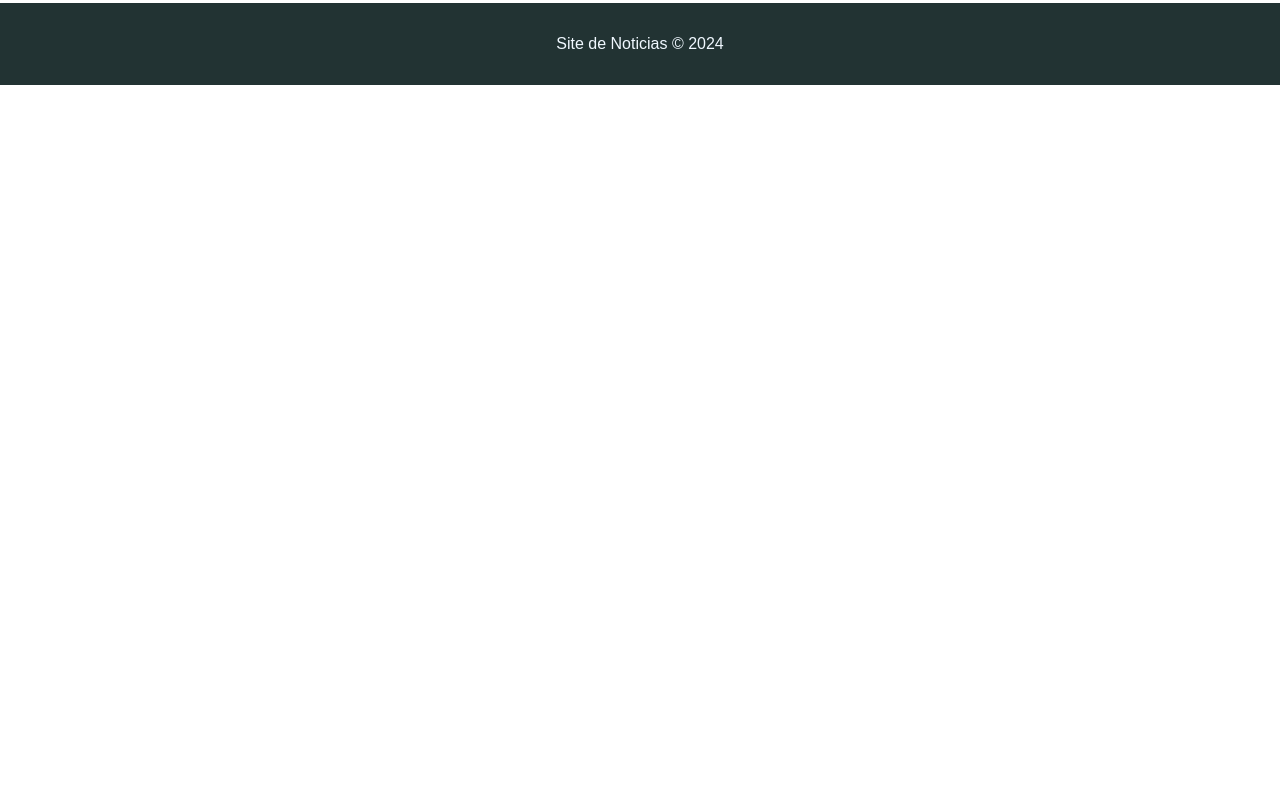
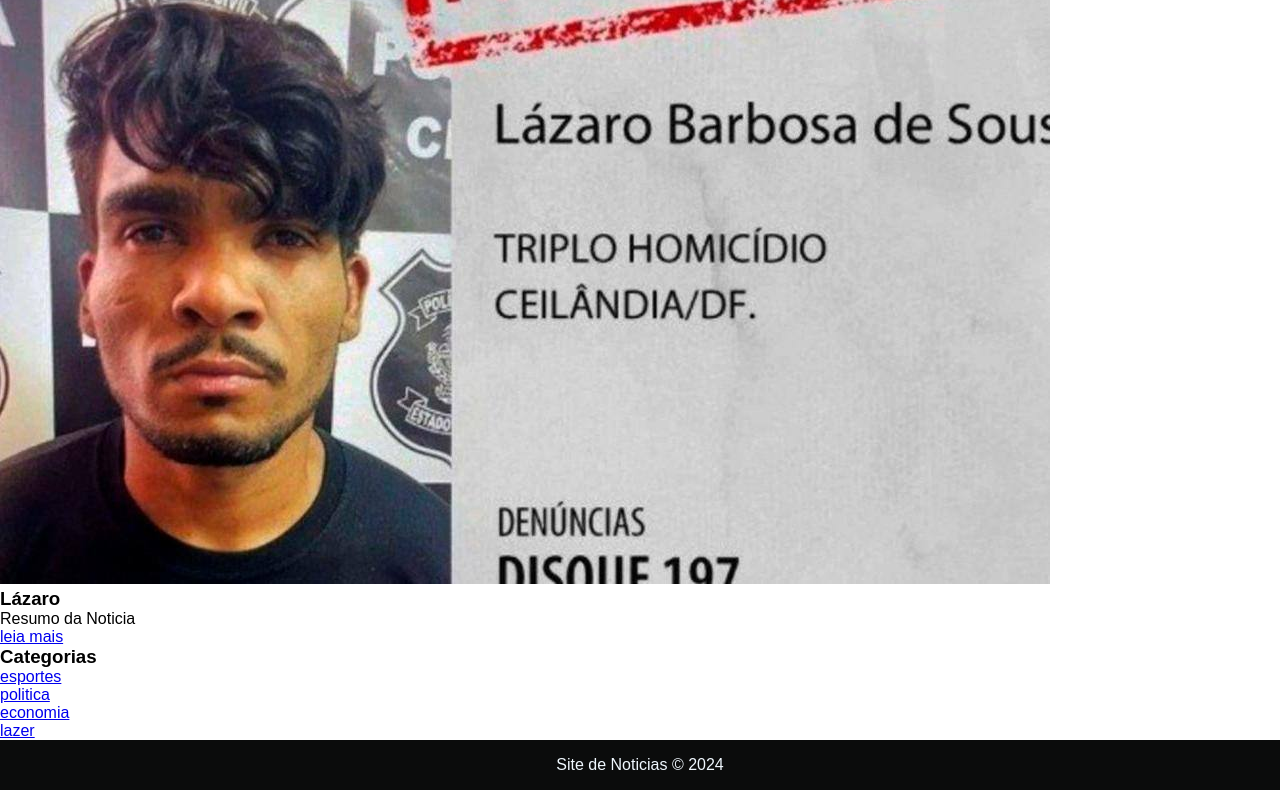
Before and after one commit to Mrmeskdev/style-css, a plain HTML site: page index.html in a window 1280 px wide. Shown: the part 1230-2020 px from the top of the page. Before the commit the page ends 1315 px from the top, so only its background shows below. Drawn offline with Linux system fonts and the light colour scheme.

Commit message:
projeto ews

```diff
--- a/style.css
+++ b/style.css
@@ -3,8 +3,12 @@
     padding: 0;
     font-family: Arial;
 }
+header{
+    position:fixed;
+    width: 100%;
+}
+header div{
 
-header{
     background-color: #333;
     color: #fff;
     display: flex;
@@ -12,8 +16,9 @@ header{
     align-items: center;
     padding: 10px 20px;
 }
-.h2{
-    text-align: center;
+
+h1{
+    font-family:sans-serif
 }
 nav ul{
     display: flex;
@@ -24,38 +29,13 @@ nav a {
     color: aliceblue;
     text-decoration: none;
 }
-.container {
-    display: flex;
-    margin: 1rem 0;
-    gap: 5rem;
-    justify-content: center;
-}
-.news-item{
-    border: 1px solid #333;
-    margin: 1.5rem;
-    box-shadow: rgba(0,0,0, .34) 4px 6px 8px;
-    padding: 1rem;
-    width: 600px;
-    display: flex;
-    flex-direction: column;
-    gap: 1rem;
-}
-.news-item img{
-    height: 200px;
-    object-fit: cover;
-}
-aside h3 {
-    margin-bottom: 1.5rem;
-}
-aside ul{
-    display: flex;
-    flex-direction: column;
-    gap: 1rem;
-    list-style:inside;
+
+main{
+
 }
 footer{
-    padding: 2rem;
-    background-color: #233;
+    padding: 1rem;
+    background-color: rgb(11, 12, 12);
     text-align: center;
     color: aliceblue;
 }
```
Also changed, not shown: index3.html (added, +54 -0 lines), WhatsApp Image 2024-02-05 at 20.18.25.jpeg (added).
